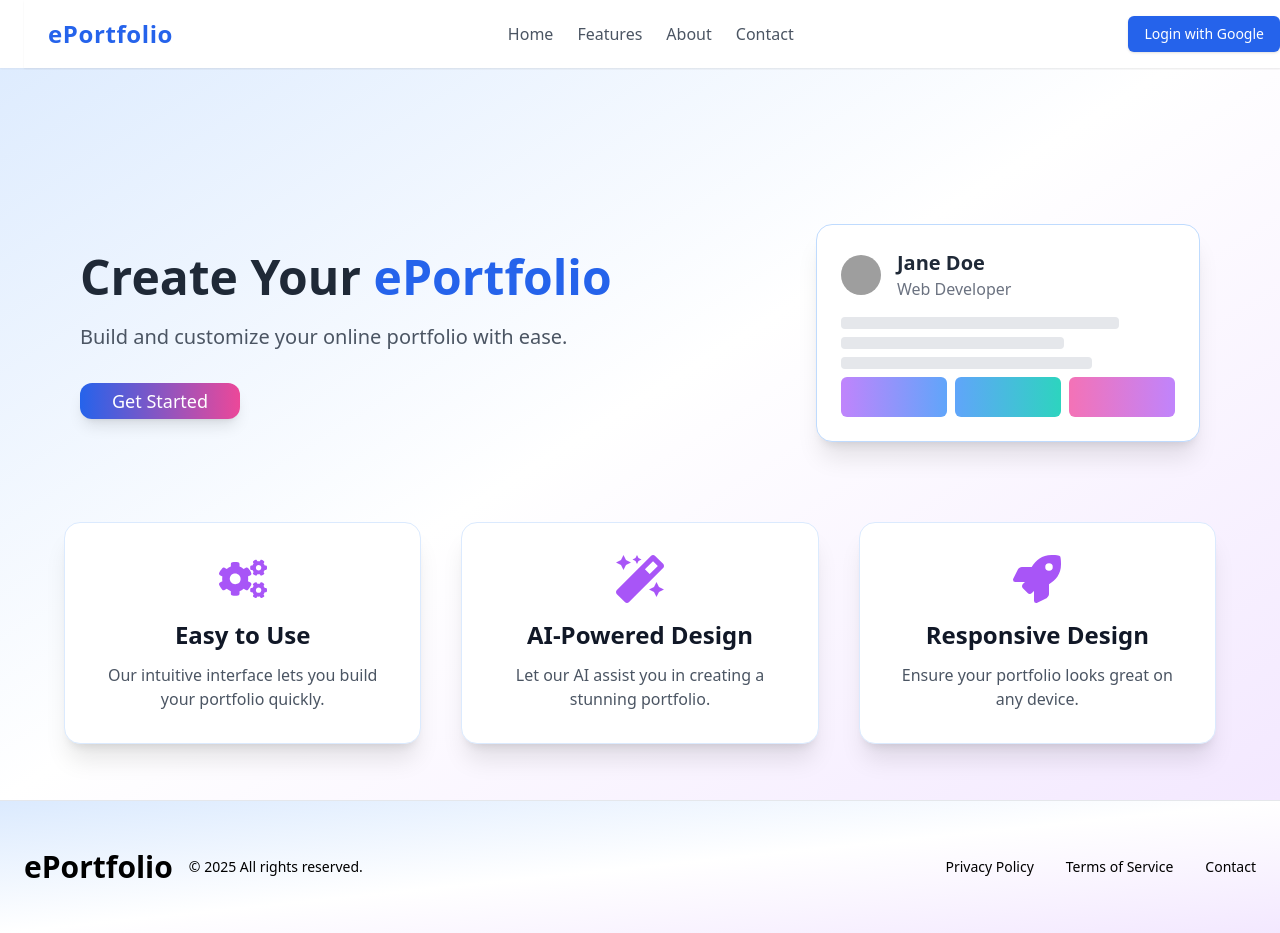
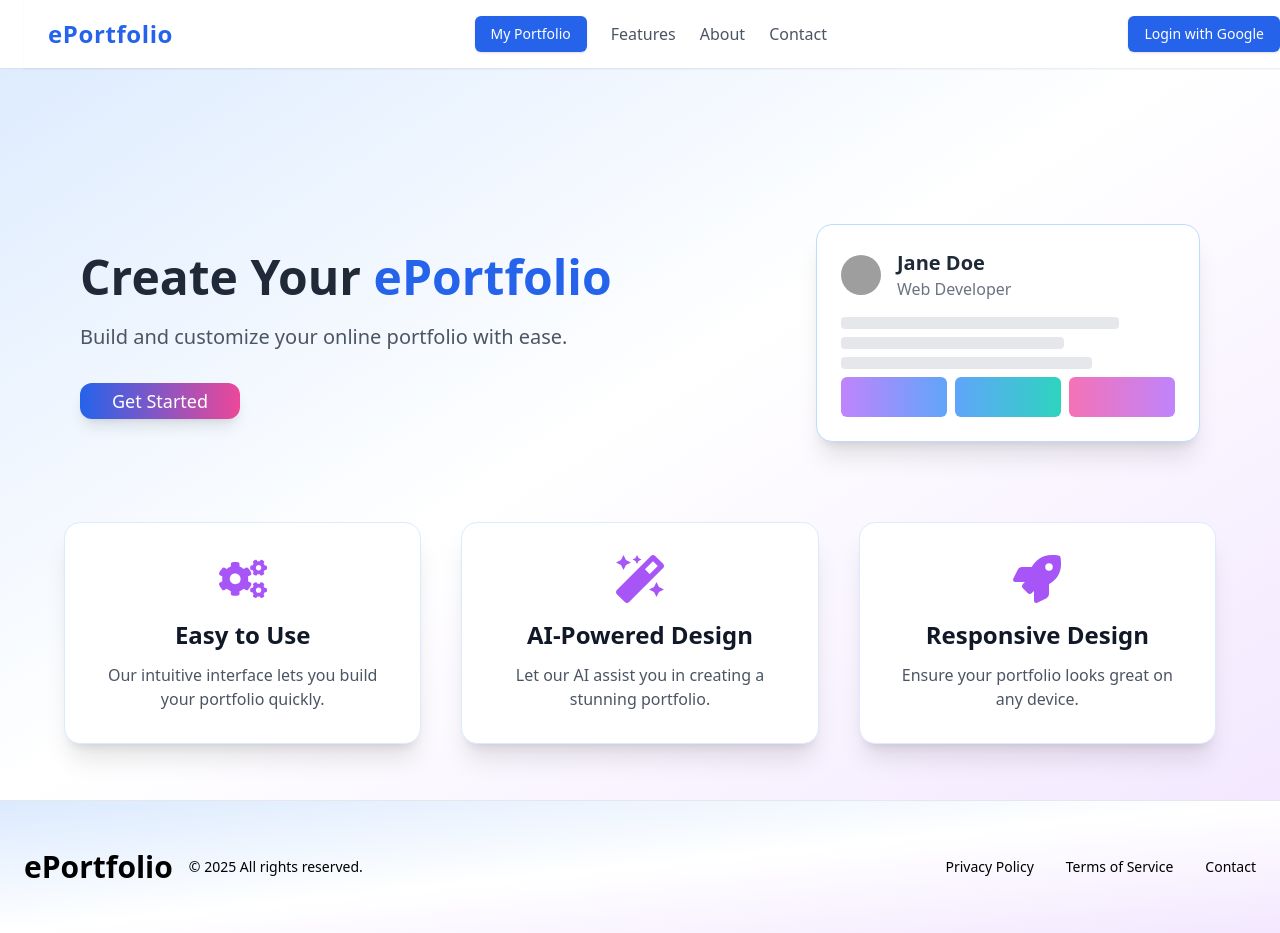
Before and after one commit to AdityaMittal333/ePortfolio-Builder, a React (Vite) app in the folder react-shadcn-tailwindcss-project-starter-file-v3/: page / in a window 1280 px wide. Built offline with nearby package versions, Linux system fonts and the light colour scheme; no server answers; grey boxes are pictures that could not be loaded.

Commit message:
Update Header.jsx

```diff
--- a/react-shadcn-tailwindcss-project-starter-file-v3/src/default/Header.jsx
+++ b/react-shadcn-tailwindcss-project-starter-file-v3/src/default/Header.jsx
@@ -12,8 +12,12 @@ const Header = ({ user, onLogin, onLogout }) => {
           <a href="/" className="hover:text-blue-500">ePortfolio</a>
         </div>
 
-        <nav className="hidden md:flex space-x-6 text-gray-600 font-medium">
-          <Link to={`/${ownerId}/profile`} className="hover:text-blue-500">Home</Link>
+        <nav className="hidden md:flex space-x-6 text-gray-600 font-medium items-center">
+          <Link to={`/${ownerId}/profile`}>
+            <Button className="bg-blue-600 hover:bg-blue-700 text-white">
+              My Portfolio
+            </Button>
+          </Link>
           <a href="/features" className="hover:text-blue-500">Features</a>
           <a href="/about" className="hover:text-blue-500">About</a>
           <a href="/contact" className="hover:text-blue-500">Contact</a>
@@ -21,14 +25,9 @@ const Header = ({ user, onLogin, onLogout }) => {
 
         <div className="flex items-center space-x-4">
           {user ? (
-            <>
-              {/* <div className="text-sm text-gray-700 font-medium hidden sm:block">
-                {user.email}
-              </div> */}
-              <Button onClick={onLogout} className="bg-blue-600 hover:bg-blue-700 text-white">
-                Logout
-              </Button>
-            </>
+            <Button onClick={onLogout} className="bg-blue-600 hover:bg-blue-700 text-white">
+              Logout
+            </Button>
           ) : (
             <Button onClick={onLogin} className="bg-blue-600 hover:bg-blue-700 text-white">
               Login with Google
```
